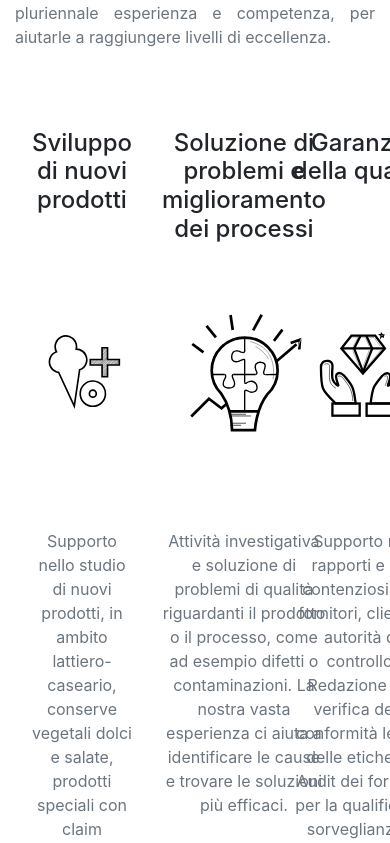
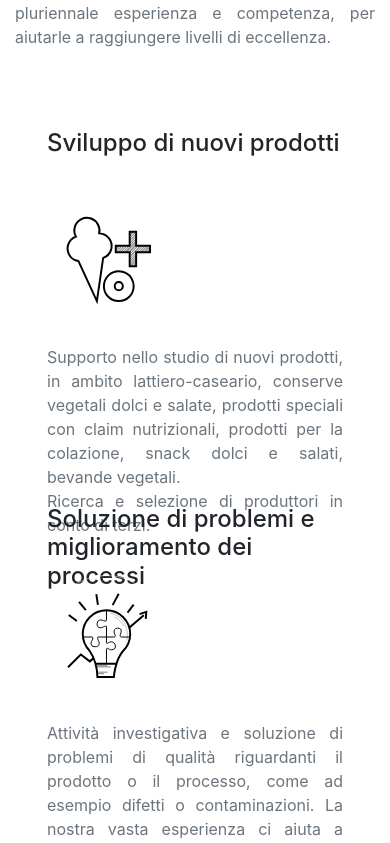
Before and after one commit to francesco086/OfficinaAlimentare-1, a React (Create React App) app: page / in a window 390 px wide. Shown: the part 1181-2024 px from the top of the page. Built offline with nearby package versions, Linux system fonts and the light colour scheme.

Commit message:
should be working for phone

```diff
--- a/src/pages/Home/components/Services.jsx
+++ b/src/pages/Home/components/Services.jsx
@@ -36,9 +36,9 @@ const Services = (props) => {
         dangerouslySetInnerHTML={{ __html: t("service.text") }}
       />
 
-      <Row>
+      <div className="box">
         {data.map(({ image, heading, texts }) => (
-          <Col className="service" key={heading} xs={12 / data.length}>
+          <div className="service" key={heading}>
             <h4 className="service-heading">{heading}</h4>
             <div className="image-container">
               <Image fluid src={image} roundedCircle />
@@ -51,9 +51,9 @@ const Services = (props) => {
                 </span>
               ))}
             </p>
-          </Col>
+          </div>
         ))}
-      </Row>
+      </div>
     </section>
   );
 };
--- a/src/styles/footer.scss
+++ b/src/styles/footer.scss
@@ -1,8 +1,12 @@
 footer {
   color: white;
   position: relative;
+  left: 0;
+  width: 100%;
+  bottom: 0;
   background-color: $FOOTER_BACKGROUND;
   margin-top: 20rem;
+  min-height: 30rem;
 
   img {
     position: absolute;
@@ -50,6 +54,8 @@ footer {
     height: 3rem;
     width: 90%;
     left: 10%;
+    position: absolute;
+    bottom: 0;
     // background-color: $FOOTER_BACKGROUND;
 
     display: flex;
@@ -73,3 +79,16 @@ footer {
     }
   }
 }
+
+@media (max-width: 374px) {
+  footer {
+    section.upper {
+      grid-template-columns: 1fr;
+      grid-template-rows: 0fr 1fr 1fr;
+      grid-template-areas:
+        "a"
+        "t"
+        "c";
+    }
+  }
+}
--- a/src/styles/sections/service.scss
+++ b/src/styles/sections/service.scss
@@ -1,4 +1,7 @@
 section#service {
+  .box {
+    display: flex;
+    justify-content: space-between;
     .service {
       text-align: center;
       padding: 0 2rem;
@@ -6,6 +9,9 @@ section#service {
       grid-template-rows: 5rem 1.5fr 3fr;
 
       h4.service-heading {
+        text-align: center;
+      }
+      p {
         text-align: center;
       }
       .image-container {
@@ -17,13 +23,28 @@ section#service {
       }
     }
   }
-
-
+}
 
 @media (max-width: 600px) {
   section#service {
-    .service p {
-      text-align: center;
+    div.box {
+      flex-direction: column;
+      .service {
+        grid-template-rows: auto 10rem 10rem;
+        grid-row-gap: 0.5rem;
+
+        h4.service-heading {
+          text-align: left;
+          height: 2rem;
+        }
+        p {
+          text-align: justify;
+        }
+        .image-container {
+          text-align: left;
+          width: 40%;
         }
       }
     }
+  }
+}
```
Lines whose indentation alone changed are shown as unchanged.
